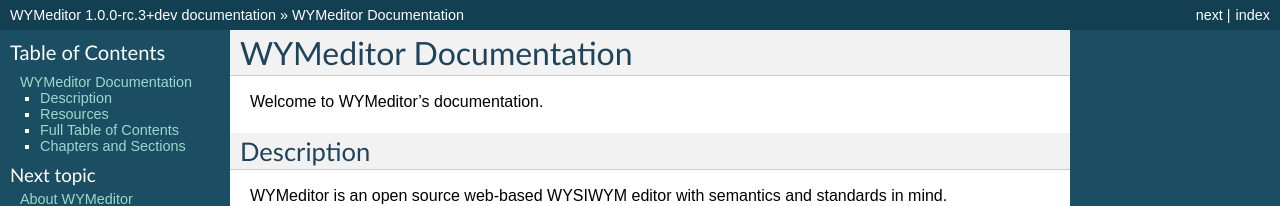
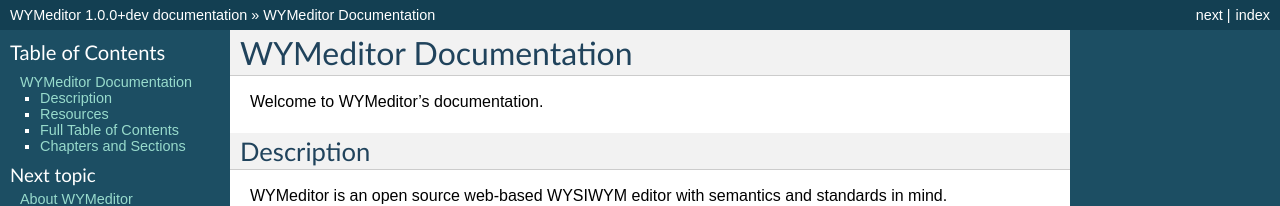
Before and after one commit to wymeditor/wymeditor, a Sphinx documentation site: the page built from docs/index.rst, in a window 1280 px wide and 900 px high. Shown: the top 206 px of the window. Built offline with Sphinx 7.4.7, drawn with Linux system fonts in a browser that asks for light colours; some of the changed text lies outside the part shown.

Commit message:
Version change: welcome 1.0.0

```diff
--- a/bower.json
+++ b/bower.json
@@ -1,6 +1,6 @@
 {
   "name": "wymeditor",
-  "version": "1.0.0-rc.3+dev",
+  "version": "1.0.0+dev",
   "keywords": [
     "semantic",
     "wysiwym",
--- a/docs/conf.py
+++ b/docs/conf.py
@@ -54,7 +54,7 @@
 # The short X.Y version.
 version = '1.0'
 # The full version, including alpha/beta/rc tags.
-release = '1.0.0-rc.3+dev'
+release = '1.0.0+dev'
 
 # There are two options for replacing |today|: either, you set today to some
 # non-false value, then it is used:
--- a/package.json
+++ b/package.json
@@ -1,7 +1,7 @@
 {
   "name": "wymeditor",
   "description": "Pure js cross-browser WYSIWYM editor with a focus on the clean separation of content and styling.",
-  "version": "1.0.0-rc.3+dev",
+  "version": "1.0.0+dev",
   "homepage": "http://wymeditor.github.io/wymeditor/",
   "repository": [
     {
```
Also changed, not shown: CHANGELOG.md (+1 -1 lines).
